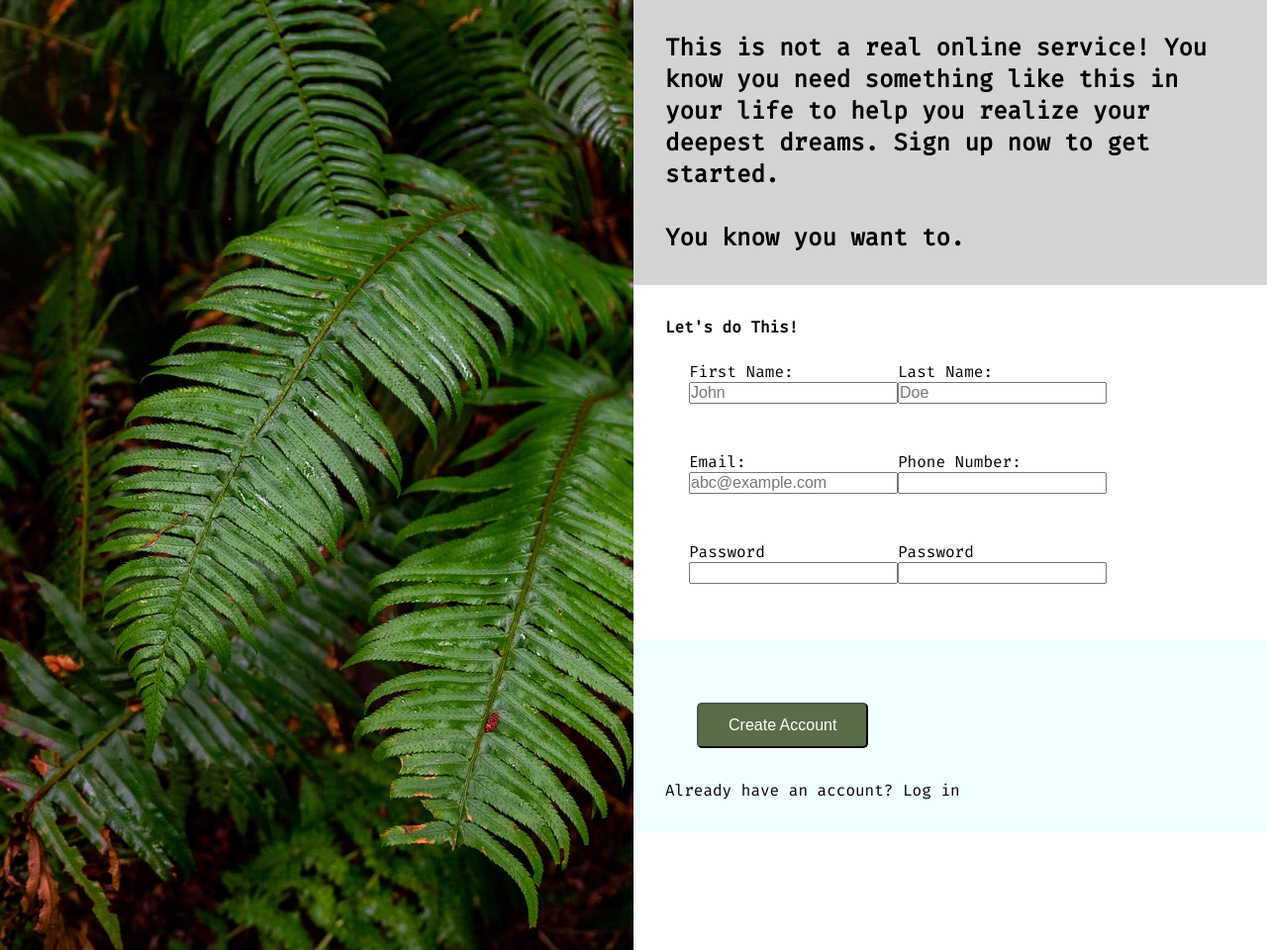
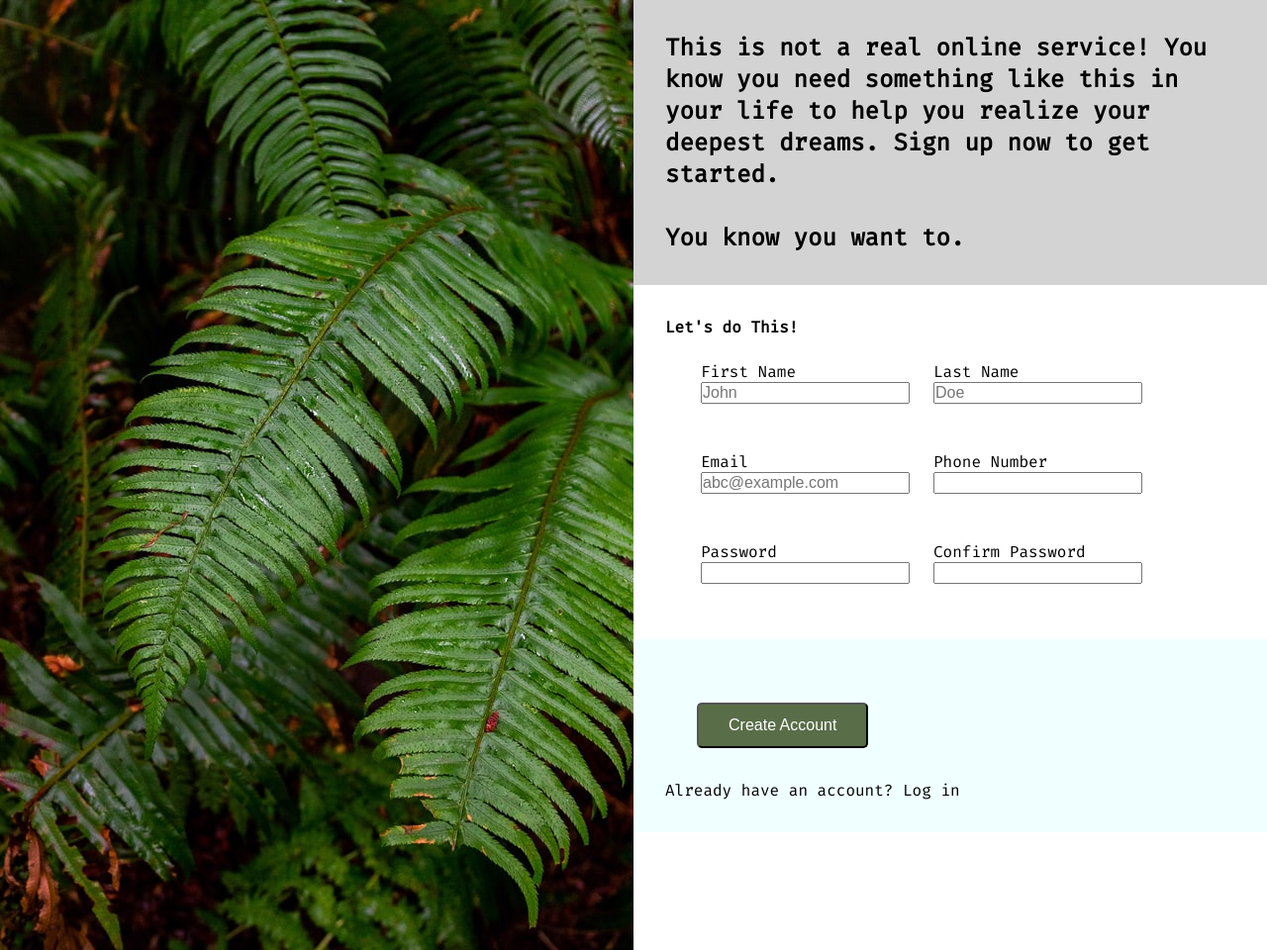
Before and after one commit to SiddhantG11/SignUpForm, a plain HTML site: page index.html in a window 1280 px wide. Shown: the whole page at 99% size. Drawn offline with Linux system fonts and the light colour scheme.

Commit message:
removed overflow and added space between input fields

```diff
--- a/index.html
+++ b/index.html
@@ -8,9 +8,8 @@
     <link rel="stylesheet" href="styles.css" />
   </head>
   <body>
-    <!--  -->
     <div class="image">
-      <img src="./photo.jpg" alt="leaves" />
+      <img src="./photo.jpg" alt="leaves"/>
     </div>
     <div class="text-divs">
       <div class="top-text">
@@ -25,36 +24,36 @@
         <form>
           <fieldset class="form-container">
             <legend><span class="form-heading">Let's do This!</span></legend>
+            <div class="input-container">
               <div class="c1">
                 <div class="c-a">
-                <label for="first_name">First Name:</label>
+                  <label for="first_name">First Name</label>
                   <input type="text" id="first_name" name="name" placeholder="John" required/>
                 </div>
                 <div class="c-b">
-                <label for="last_name">Last Name:</label>
+                  <label for="last_name">Last Name</label>
                   <input type="text" id="last_name" name="name" placeholder="Doe"/>
                 </div>
               </div>
-
               <div class="c2">
                 <div class="c-c">
-                <label for="email">Email:</label>
+                  <label for="email">Email</label>
                   <input type="email" id="email" name="email" placeholder="abc@example.com" required/>
                 </div>
                 <div class="c-d">
-                <label for="phone_number">Phone Number:</label>
+                  <label for="phone_number">Phone Number</label>
                   <input type="tel" id="phone_number" name="phone_number"/>
                 </div>
               </div>
-
               <div class="c3">
                 <div class="c-e">
                   <label for="password">Password</label>
                   <input type="password" name="password" id="password" required/>
                 </div>
                 <div class="c-f">
-                <label for="password_1">Password</label>
-                <input type="password" name="password" id="password_1" required/>
+                  <label for="confirm_password">Confirm Password</label>
+                  <input type="password" name="password" id="confirm_password" required/>
+                </div>
               </div>
             </div>
           </fieldset>
--- a/styles.css
+++ b/styles.css
@@ -9,6 +9,7 @@
 }
 body {
   display: flex;
+  overflow: hidden;
 }
 .text-divs {
   flex-direction: column;
@@ -44,11 +45,10 @@ fieldset {
 }
 .c1 , .c2 , .c3 {
   padding: 1.5rem;
+  width: 100%;
+  justify-content: space-around;
 }
 
-.form-container {
-  flex-direction: column;
-}
 input:focus {
   border: blue;
   box-shadow: 2px 2px 2px 1px rgba(0, 0, 0, 0.2);
```
Lines whose indentation alone changed are shown as unchanged.
